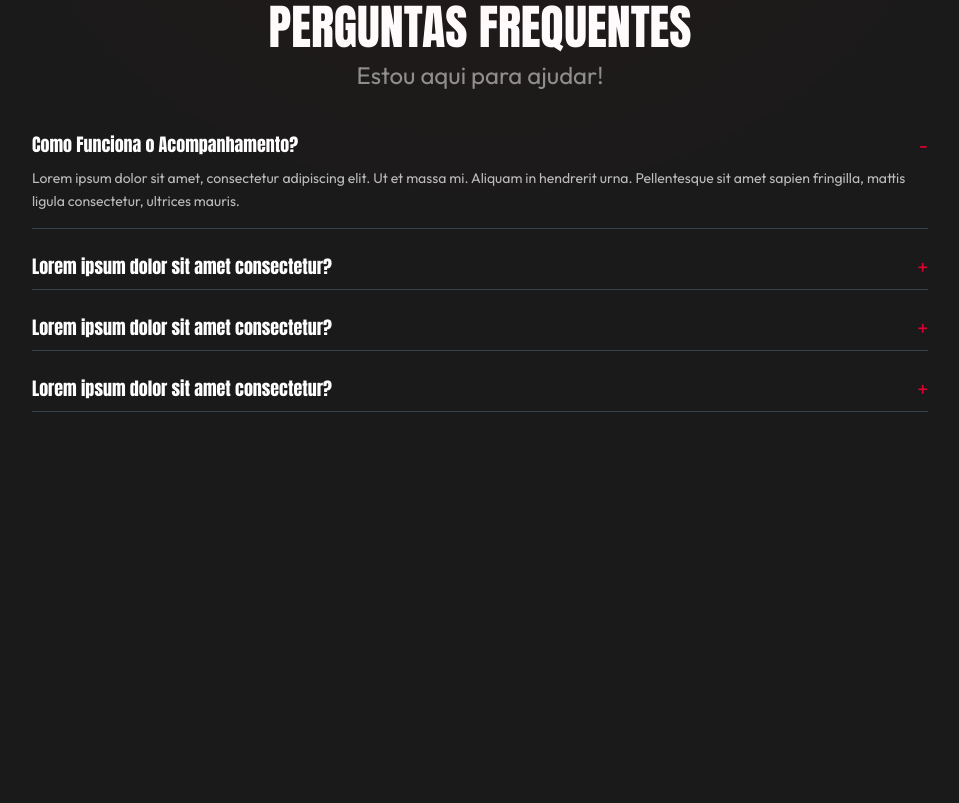
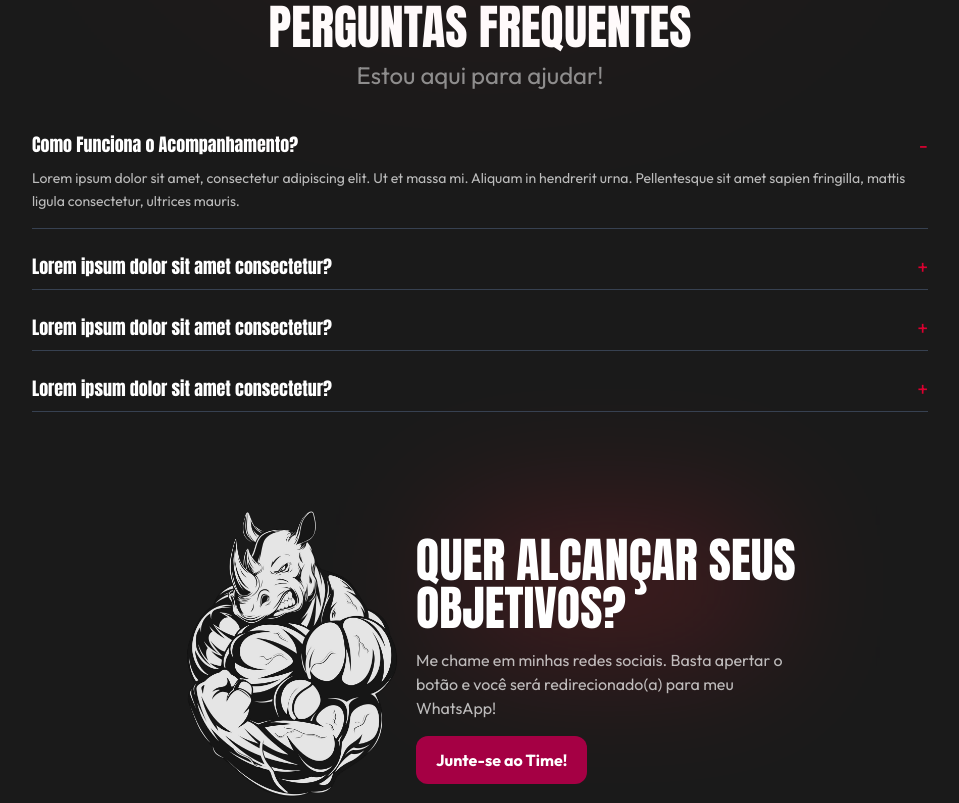
Before and after one commit to luizgdev/personal_reis, a website: page public/index.html in a window 1280 px wide. Shown: the part 3734-4537 px from the top of the page, without its empty margins (160-1119 px from the left). Before the commit the page ends 4194 px from the top, so only its background shows below. Drawn offline with nearby package versions, Linux system fonts and the light colour scheme.

Commit message:
feat: Seção de Objetivos

```diff
--- a/public/index.html
+++ b/public/index.html
@@ -188,7 +188,7 @@
     <section class="flex flex-col items-center justify-center mt-12 mb-12 relative">
         <!-- Gradiente de Fundo -->
         <div
-            class="absolute items-center justify-center w-[50%] sm:w-[30%] h-auto aspect-square blur-[200px] bg-[#FF2332] opacity-15 object-cover z-0">
+            class="absolute items-center justify-center w-[50%] sm:w-[30%] h-auto aspect-square blur-[150px] bg-[#FF2332] opacity-15 object-cover z-0">
         </div>
 
         <!-- Título -->
@@ -321,6 +321,35 @@
         </div>
     </section>
 
+    <section class="flex flex-col md:flex-row items-center justify-center mt-10">
+        <!-- Imagem -->
+        <div class="w-full md:w-[20%] flex justify-center">
+            <img src="./images/logo.png" alt="provisoria" class="w-[70%] md:w-full max-w-[300px] object-contain">
+        </div>
+
+        <!-- Texto -->
+        <div class="w-full md:w-[30%] space-y-4 relative">
+            <!-- Background Blur -->
+            <div
+                class="absolute inset-0 mx-auto w-[80%] h-[50%] aspect-square blur-[70px] bg-[#FF2332] opacity-20 -z-10">
+            </div>
+
+            <h1 class="text-4xl md:text-5xl font-anton uppercase text-center md:text-left">
+                Quer alcançar seus objetivos?
+            </h1>
+            <p class="opacity-70 text-center md:text-left">
+                Me chame em minhas redes sociais. Basta apertar o botão e você será redirecionado(a)
+                para meu WhatsApp!
+            </p>
+            <div class="flex justify-center md:justify-start">
+                <button
+                    class="bg-[#A50044] px-5 py-3 rounded-xl hover:bg-[#DB0030] font-bold">
+                    Junte-se ao Time!
+                </button>
+            </div>
+        </div>
+    </section>
+
     <script>
         // Função para alternar o menu de navegação
         function onToggleMenu(e) {
```
Also changed, not shown: public/style.css.
